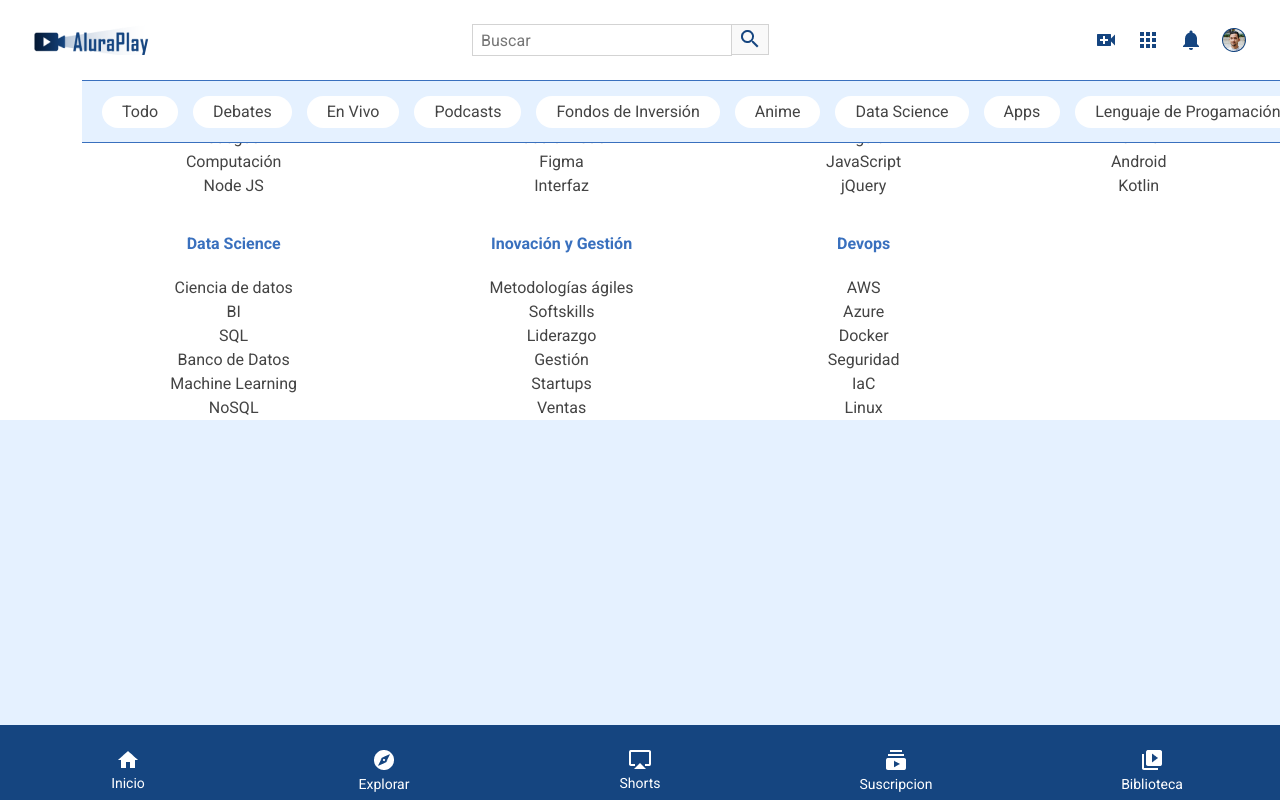
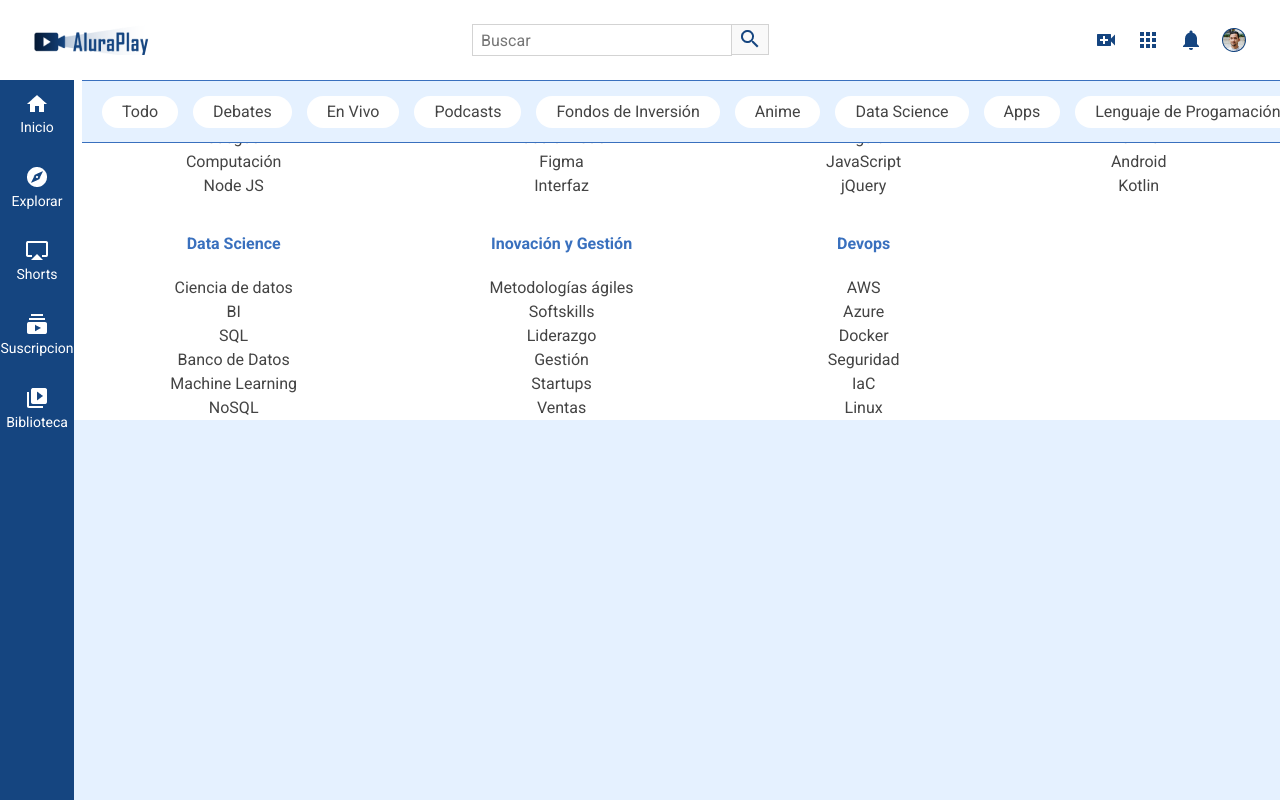
Before and after one commit to cristophher087/aluraplay-projecto-final-proyecto-base, a plain HTML site: page index.html in a window 1280 px wide. Drawn offline with Linux system fonts and the light colour scheme.

Commit message:
Add Menu vertical para tablets

```diff
--- a/css/flexbox.css
+++ b/css/flexbox.css
@@ -96,4 +96,19 @@
         justify-content: space-between;
         /*Espacio entre cada una de las columnas*/
     }
+
+    /*Menu vertical para tablets*/
+    .menu__container {
+        left: 0;
+        height: auto;
+        width: 74px;
+        top: 80px;
+    }
+
+    .menu__lista {
+        flex-direction: column;
+        justify-content: flex-start;
+        padding-top: 15px;
+        gap: 33px;
+    }
 }
```
